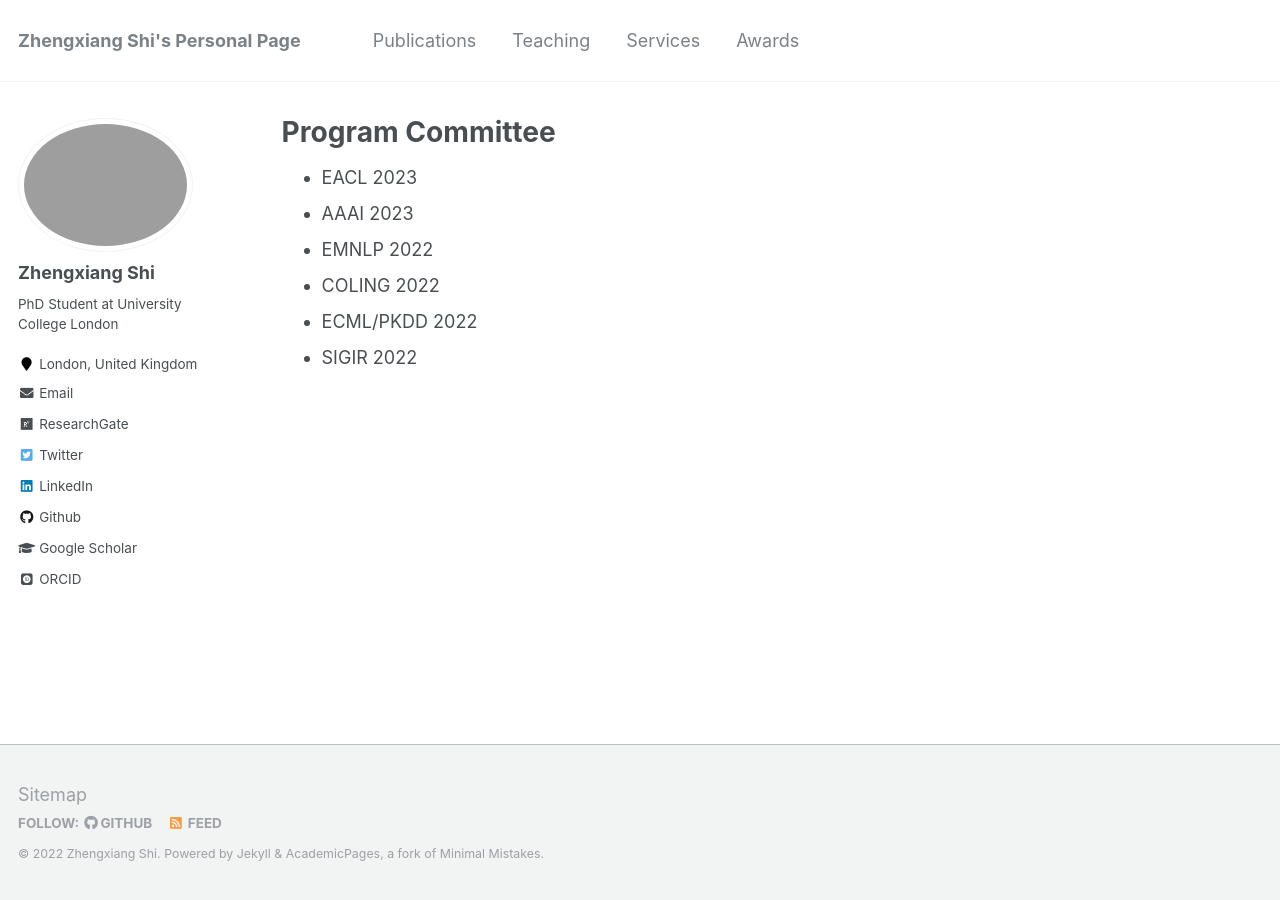
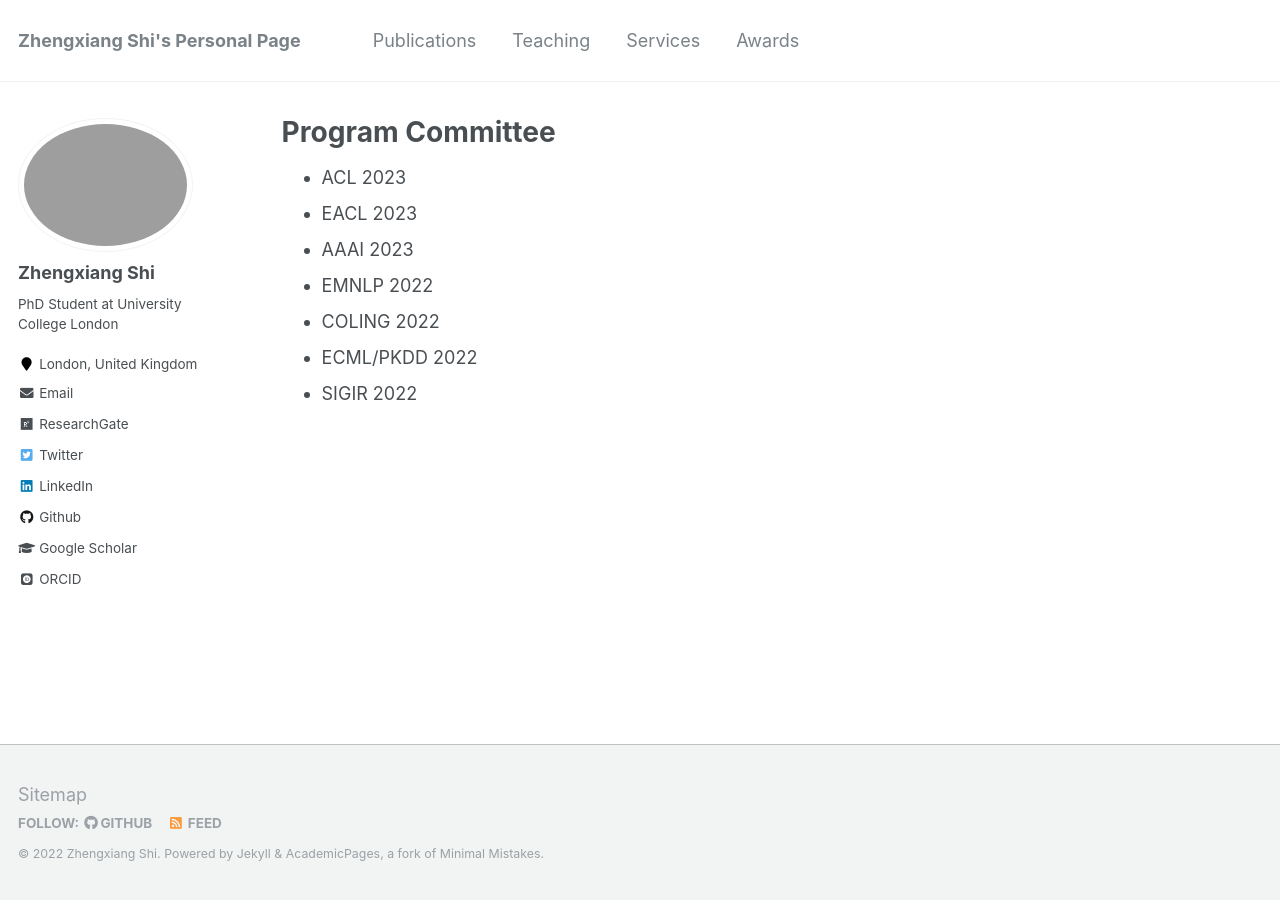
Before and after one commit to ZhengxiangShi/zhengxiangshi.github.io, a Jekyll site: the page built from _pages/services.md, in a window 1280 px wide. Built offline with Jekyll 4.4.1, drawn with Linux system fonts in a browser that asks for light colours; some web fonts are replaced.

Commit message:
update service

```diff
--- a/_pages/services.md
+++ b/_pages/services.md
@@ -5,6 +5,7 @@ permalink: /services/
 author_profile: true
 ---
 
+- ACL 2023
 - EACL 2023
 - AAAI 2023
 - EMNLP 2022
```
